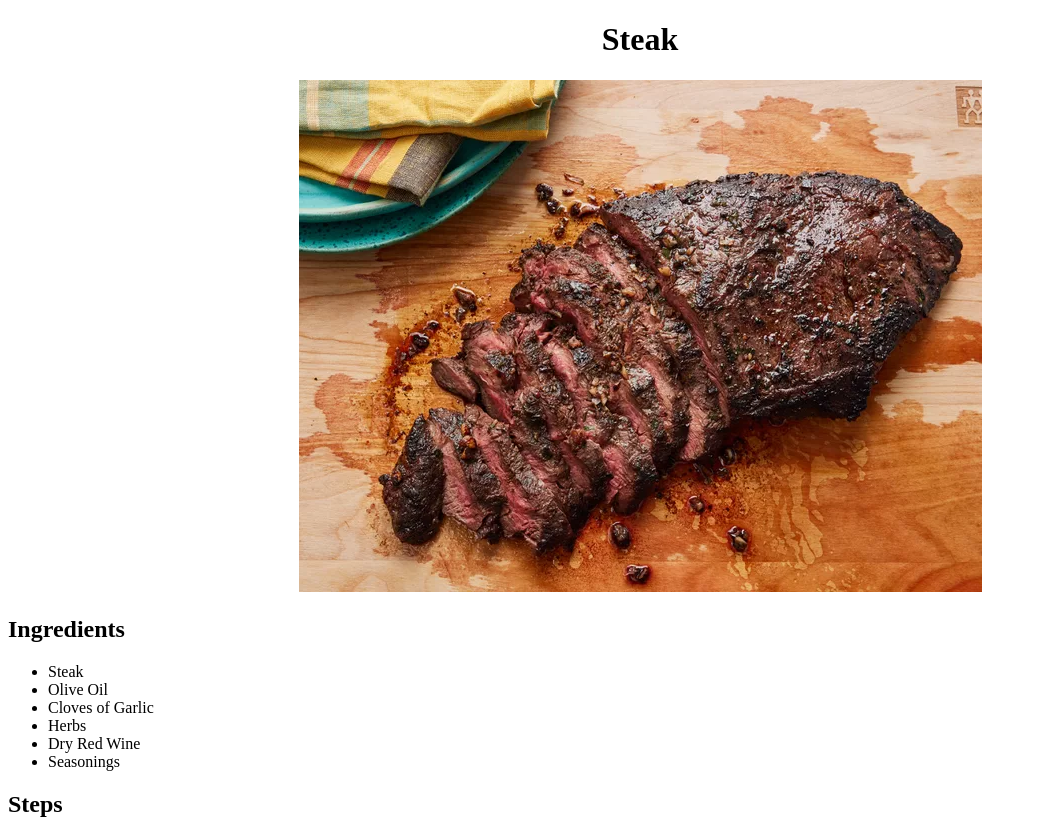
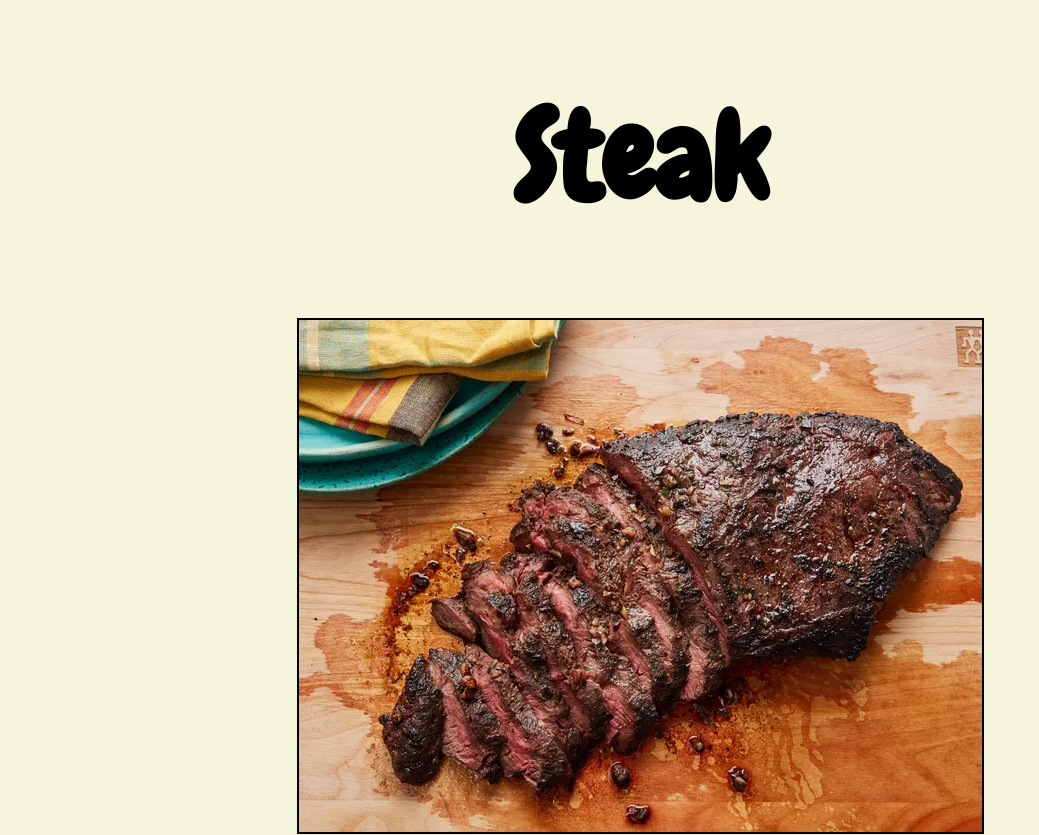
Before and after one commit to nublius/odin-recipes, a plain HTML site: page recipes/steak.html in a window 1280 px wide. Shown: the top 835 px of the page, without its empty margins (0-1039 px from the left). Drawn offline with Linux system fonts and the light colour scheme.

Commit message:
Change header font and background color

```diff
--- a/recipes/steak.html
+++ b/recipes/steak.html
@@ -12,7 +12,7 @@
             <img src="../images/steak.webp" alt="Steak">
         </div>
 
-        <div>
+        <div class="specifics">
             <h2>Ingredients</h2>
             <ul>
                 <li>Steak</li>
--- a/styles.css
+++ b/styles.css
@@ -1,3 +1,5 @@
+@import url("https://fonts.googleapis.com/css?family=Chewy");t
+
 a {
     color: black;
     font-weight: 800;
@@ -15,3 +17,16 @@ a:hover, a:active {
     text-align: center;
     list-style-position: inside;
 }
+
+h1 {
+    font-family: 'Chewy', cursive;
+    font-size: 7.5rem;
+}
+
+body {
+    background-color: beige;
+}
+
+img {
+    border: 2px solid;
+}
```
